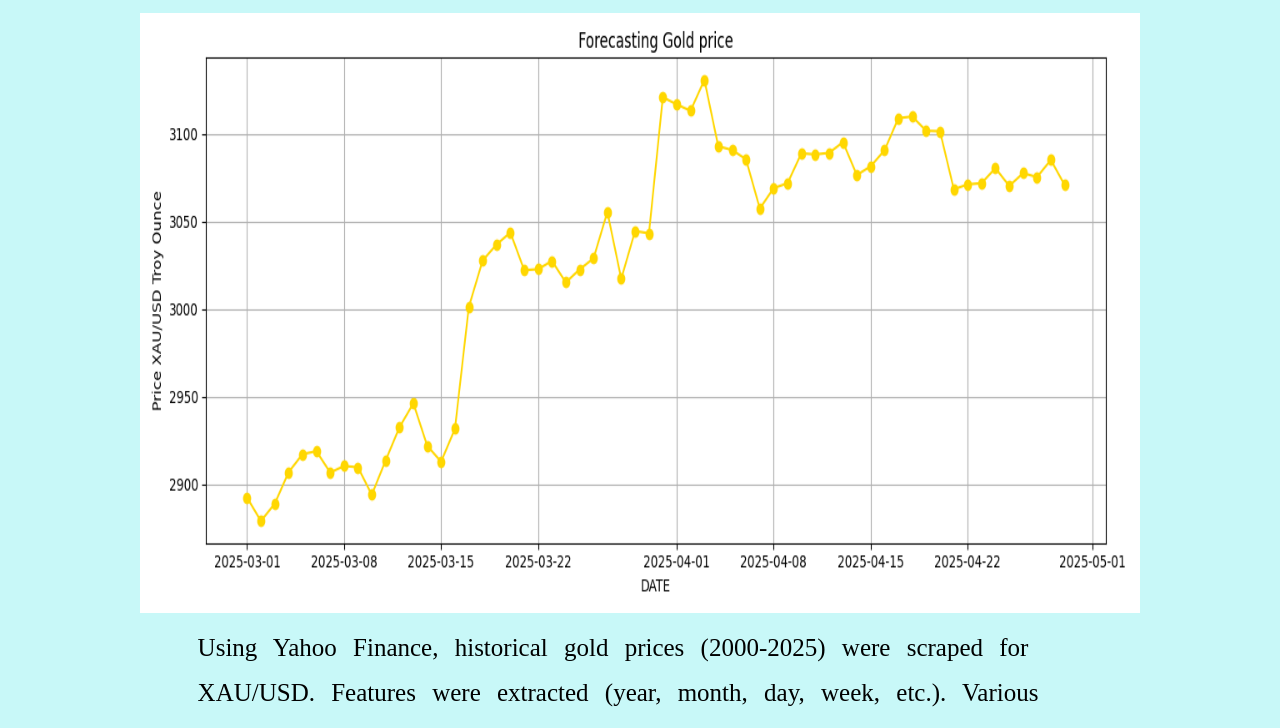
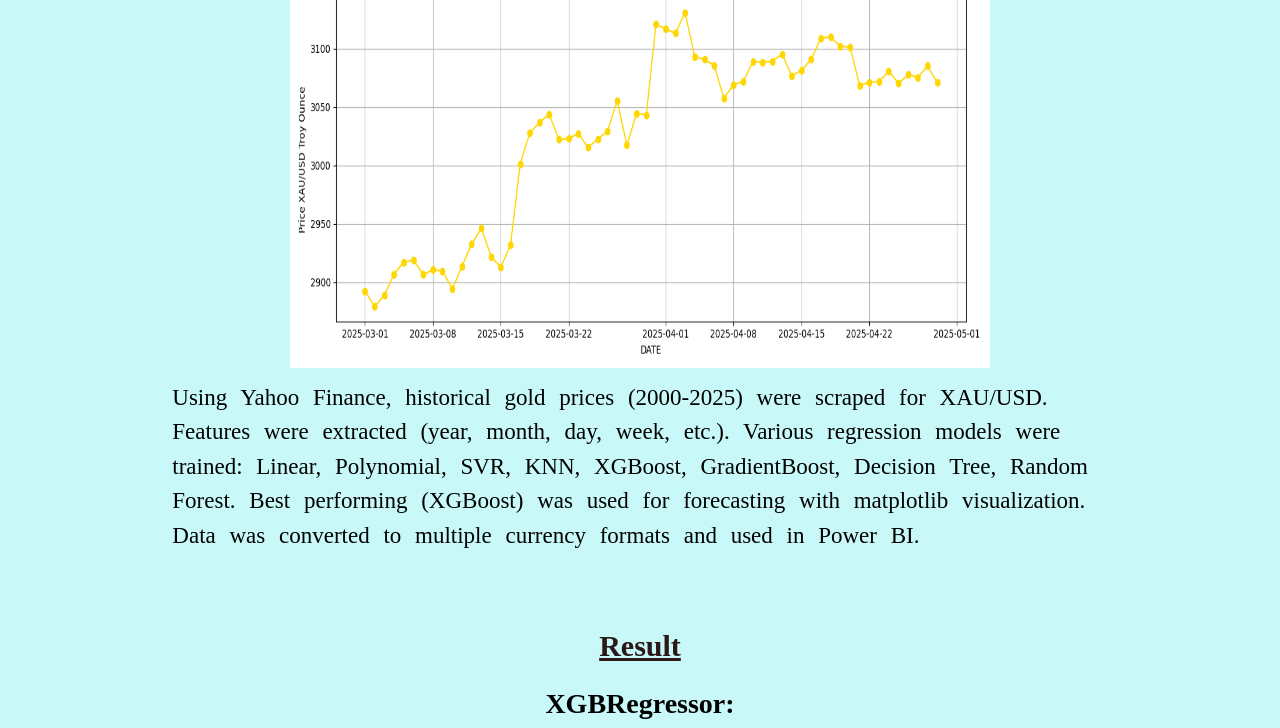
Before and after one commit to sakthivijay7/Portfolio, a plain HTML site: page html/gold.html in a window 1280 px wide. Shown: the part 222-950 px from the top of the page. Drawn offline with Linux system fonts and the light colour scheme.

Commit message:
Update explain.css

```diff
--- a/css/explain.css
+++ b/css/explain.css
@@ -22,7 +22,7 @@ html{
     text-decoration:none;
     font-weight: bold;
     padding:1%;
-    font-size: 35px;
+    font-size: 30px;
     text-align: center;
     border-radius: 10px;
     box-shadow: 0 0 20px rgb(0, 6, 8);
@@ -33,38 +33,38 @@ html{
     background-color: #58f092;
     box-shadow: #000805;}
 section h1{
-    font-size:35px;
+    font-size:30px;
     color: #2c1818;
     display: flex;
     justify-content: center;
-    padding-top: 5%;
+    padding-top: 4%;
     text-decoration: underline;
 
 }
 section h2{
-    margin-top: 3%;
-    font-size:33px;
-    word-spacing:5px;
+    margin-top: 2%;
+    font-size:28px;
+    word-spacing:3px;
     display:flex;
     justify-content:center;
 }
 section h3{
-    margin-top:3%;
-    font-size:30px;
+    margin-top:2%;
+    font-size:27px;
     display:flex;
     justify-content:center;
 }
 section h4{
     text-align: center;
-    font-size: 30px;
+    font-size: 27px;
     padding: 2%;
     text-decoration: underline;
     margin-top:1%;
 }
 section img{
     margin:0 auto;
-    width:1000px;
-    height:600px;
+    width:700px;
+    height:400px;
     display: flex;
     justify-content: center;
 
@@ -73,13 +73,13 @@ section p{
     display: flex;
     word-break:break-word;
     overflow-wrap:break-word;
-    font-size:25px;
+    font-size:23px;
     display:flex;
-    margin-left:15%;
+    margin-left:13%;
     margin-top: 1%;
-    margin-right:15%;
-    word-spacing: 10px;
-    line-height: 1.8;
+    margin-right:13%;
+    word-spacing: 8px;
+    line-height: 1.5;
 }
 #Result span{
     display: flex;
@@ -94,7 +94,7 @@ section p{
     bottom:1px;
     text-decoration: none;
     left:45%;
-    font-size: 25px;
+    font-size: 23px;
     background-color: #f7d0d0;
     border-radius: 10px;
     padding-left:2%;
```
